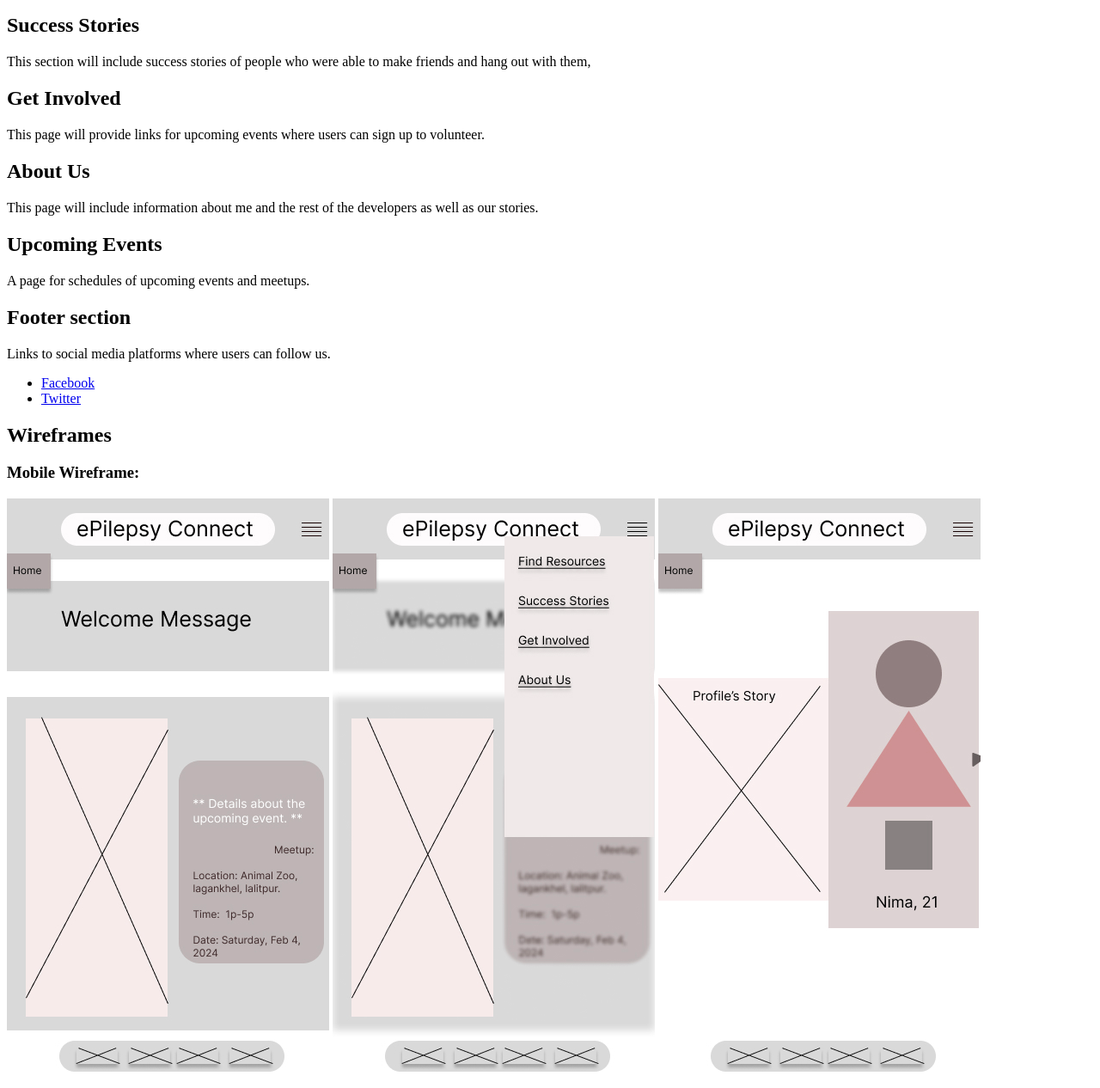
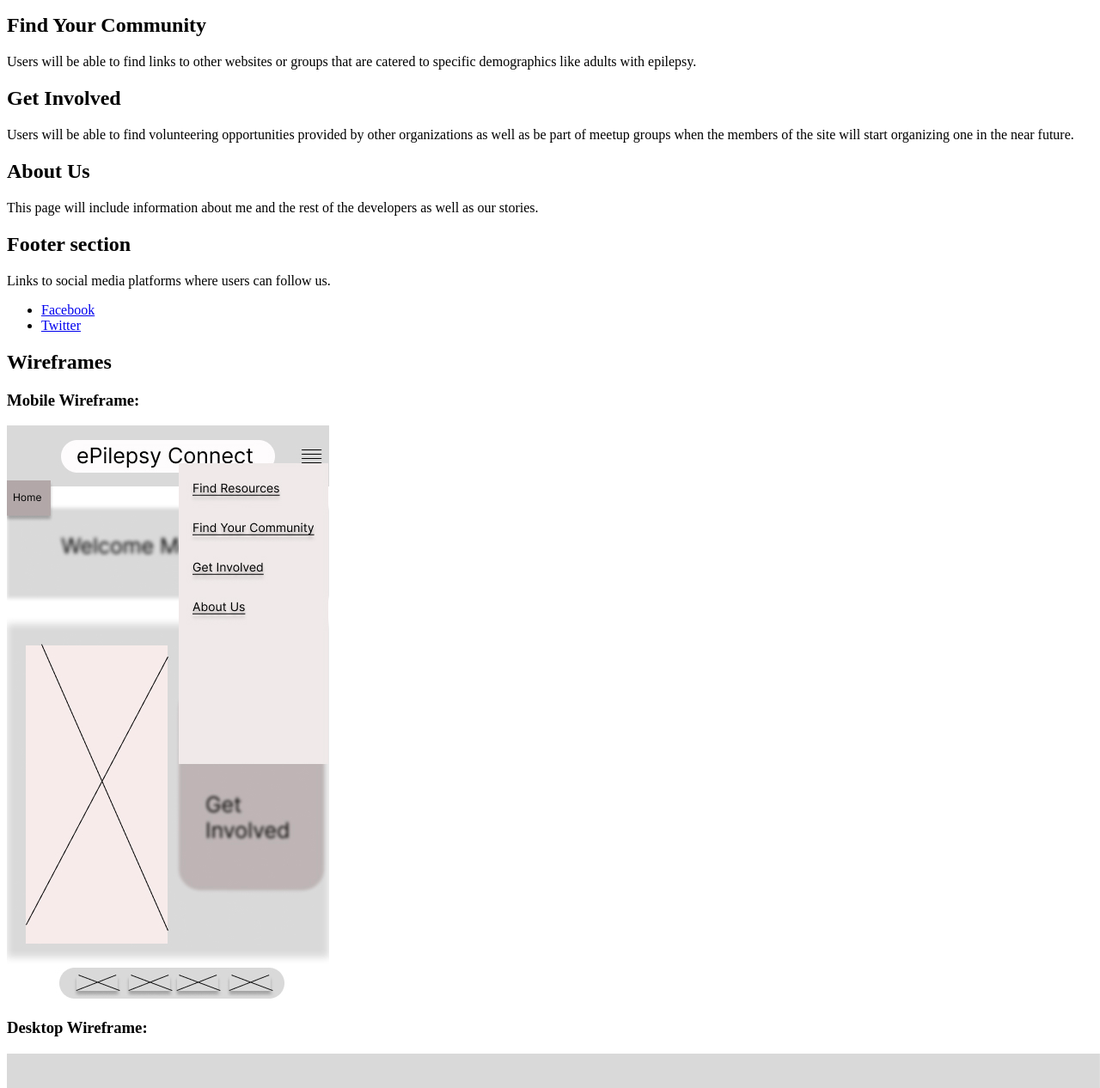
Before and after one commit to ash1shkhatri/pwp-ashish, a plain HTML site: page public_html/documentation/milestone-2.html in a window 1280 px wide. Shown: the part 274-1540 px from the top of the page at 86% size. Drawn offline with Linux system fonts and the light colour scheme.

Commit message:
made corrections for the website after feedback

```diff
--- a/public_html/documentation/milestone-2.html
+++ b/public_html/documentation/milestone-2.html
@@ -22,25 +22,23 @@
         Here users can find all the health centers and hospitals for their treatment in their local community. This will include maps, website links, trainings and so on.
 </section>
 
-<section id="success-stories">
-    <h2>Success Stories</h2>
-    This section will include success stories of people who were able to make friends and hang out with them,
+<section id="community">
+    <h2>Find Your Community</h2>
+    Users will be able to find links to other websites or groups that are catered to specific demographics like adults with epilepsy.
 </section>
 
 <section id="get-involved">
     <h2>Get Involved</h2>
-    This page will provide links for upcoming events where users can sign up to volunteer.
+    Users will be able to find volunteering opportunities provided by other organizations as well as be part of meetup groups when the members of the site will start organizing one in the near future.
 </section>
+
 
 <section id="about-us">
     <h2>About Us</h2>
     This page will include information about me and the rest of the developers as well as our stories.
 </section>
 
-<section id="upcoming-events">
-    <h2>Upcoming Events</h2>
-    A page for schedules of upcoming events and meetups.
-</section>
+
 
 <section id="footer-bar">
     <h2> Footer section </h2>
@@ -58,13 +56,11 @@
     <h2>Wireframes</h2>
 
     <h3>Mobile Wireframe:</h3>
-    <img src="iphone page 1.jpg" alt="mobile view 1">
-    <img src="iphone Navigation page.jpg" alt="mobile view 2">
-    <img src="iPhone page 3.jpg" alt="mobile view 3">
+    <img src="iphonePage.jpg" alt="mobile view 1">
+
 
     <h3>Desktop Wireframe:</h3>
-    <img src="HomePage1.jpg" alt="desktop view">
-    <img src="HomePage2.jpg" alt="desktop view">
+    <img src="desktopHP.jpg" alt="desktop view">
 </section>
 
 </body>
```
Also changed, not shown: public_html/documentation/desktopHP.jpg (added), public_html/documentation/iphonePage.jpg (added).
